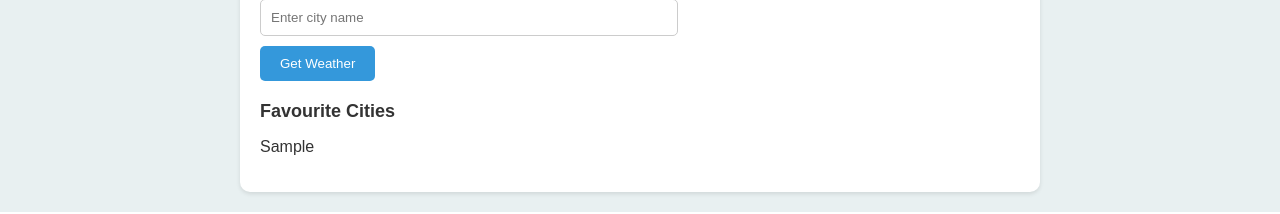
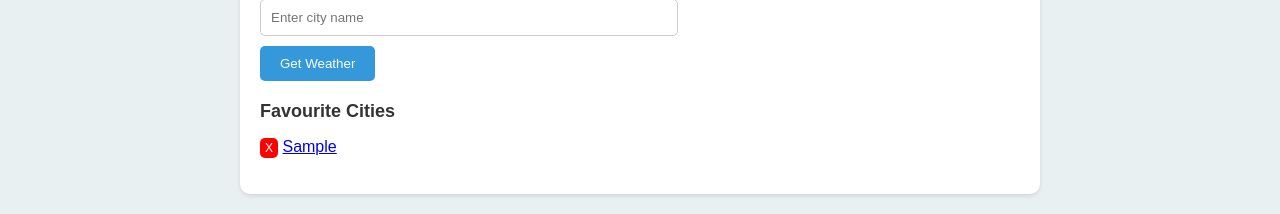
Before and after one commit to MichalPKN/weather-report, a Flask app: template app/templates/premium_weather.html in a window 1280 px wide. Shown: the part 606-820 px from the top of the page. Run offline with Flask 3, Linux system fonts and the light colour scheme; the template is opened without the code that fills it: most values are stand-ins (such as "Sample title", 1, 10 or a date in 2020); grey boxes marked "Sample" are stand-in pictures.

Commit message:
added remove fav city button

```diff
--- a/app/static/styles/styles.css
+++ b/app/static/styles/styles.css
@@ -119,16 +119,28 @@ input[type="password"] {
     cursor: pointer;
 }
 
+.fav {
+    font-size: 12px;
+    padding: 6px 8px;
+    height: fit-content;
+}
+
+.remove_form,
+.city-link {
+  display: inline-block;
+}
+
+.remove {
+    font-size: 12px;
+    padding: 3px 5px;
+    background-color: red;
+    height: fit-content;
+}
+
 .city-div {
     display: flex;
     gap: 15px;
     align-items: center;
-}
-
-.fav {
-    font-size: 12px;
-    padding: 6px 8px;
-    height: fit-content;
 }
 
 /* Favorite cities styles */
--- a/app/templates/premium_weather.html
+++ b/app/templates/premium_weather.html
@@ -42,7 +42,12 @@
                 <h3>Favourite Cities</h3>
                 <ul>
                     {% for fav_city in favorite_cities %}
-                        <li>{{ fav_city }}</li>
+                        <li>
+                            <form action="\remove_from_fav" class="remove_form">
+                                <button type="submit" name="city" value="{{ city }},{{ fav_city }}" class="btn remove">X</button>
+                            </form>
+                            <a class="city-link" href="{{ url_for('weather_controller.show_weather') }}?city={{ fav_city }}">{{ fav_city }}</a>
+                        </li>
                     {% endfor %}
                 </ul>
             </div>
```
